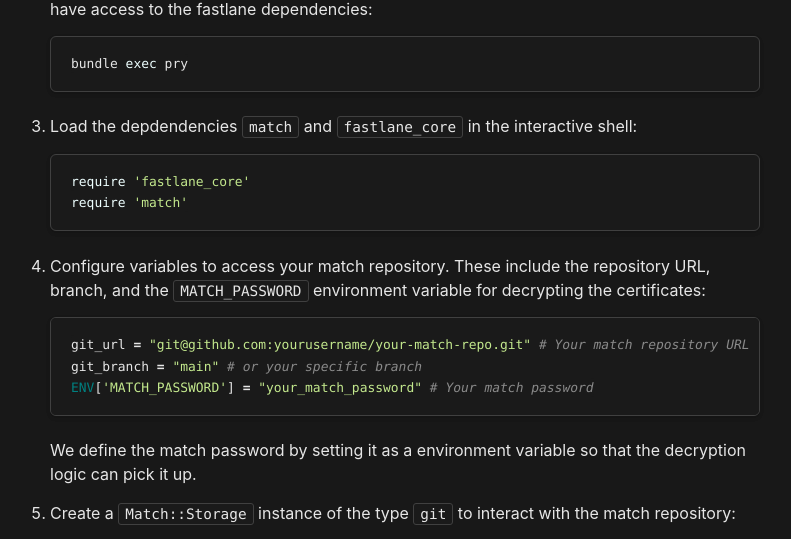
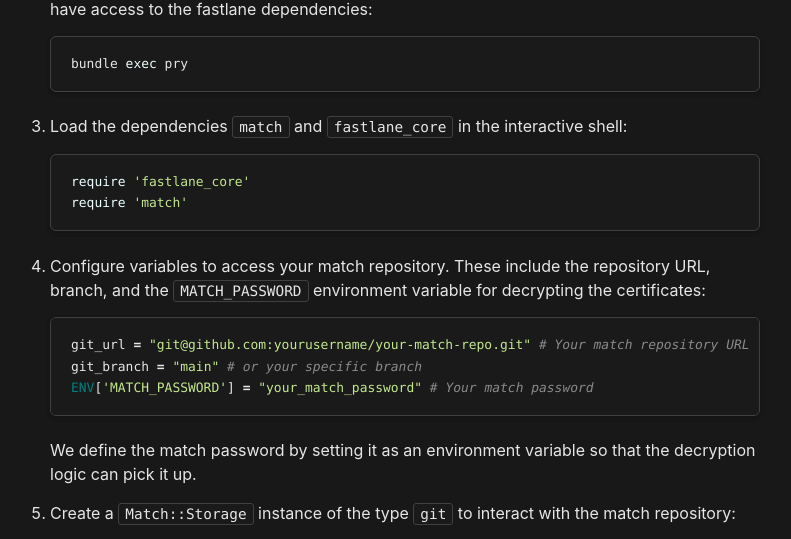
Before and after one commit to philprime/philprime.dev, a Jekyll site: the page built from _posts/2025-11-15-manual-fastlane-match.md, in a window 1280 px wide and 900 px high, scrolled down 591 px. Shown: the part 144-683 px from the top of the window, without its empty margins (250-1041 px from the left). Built offline with Jekyll 4.4.1, drawn with Linux system fonts in a browser that asks for light colours; nearby versions of some CDN libraries.

Commit message:
Apply suggestions from code review
Co-authored-by: Copilot <175728472+Copilot@users.noreply.github.com>

````diff
--- a/_posts/2025-11-15-manual-fastlane-match.md
+++ b/_posts/2025-11-15-manual-fastlane-match.md
@@ -30,7 +30,7 @@ Here's a quick guide on how to access fastlane match certificates manually:
    bundle exec pry
    ```
 
-3. Load the depdendencies `match` and `fastlane_core` in the interactive shell:
+3. Load the dependencies `match` and `fastlane_core` in the interactive shell:
 
    ```ruby
    require 'fastlane_core'
@@ -45,7 +45,7 @@ Here's a quick guide on how to access fastlane match certificates manually:
    ENV['MATCH_PASSWORD'] = "your_match_password" # Your match password
    ```
 
-   We define the match password by setting it as a environment variable so that the decryption logic can pick it up.
+   We define the match password by setting it as an environment variable so that the decryption logic can pick it up.
 
 5. Create a `Match::Storage` instance of the type `git` to interact with the match repository:
 
````
